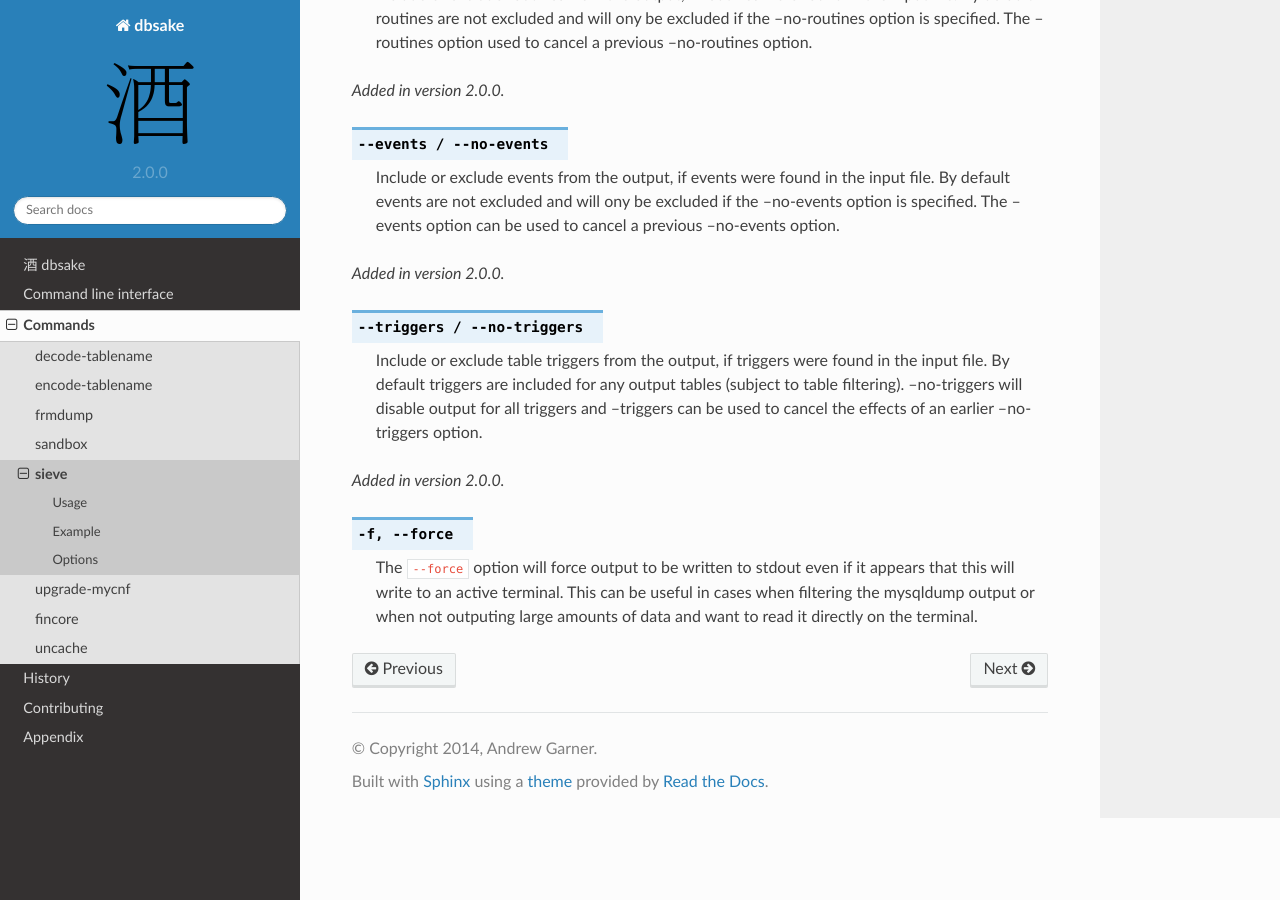
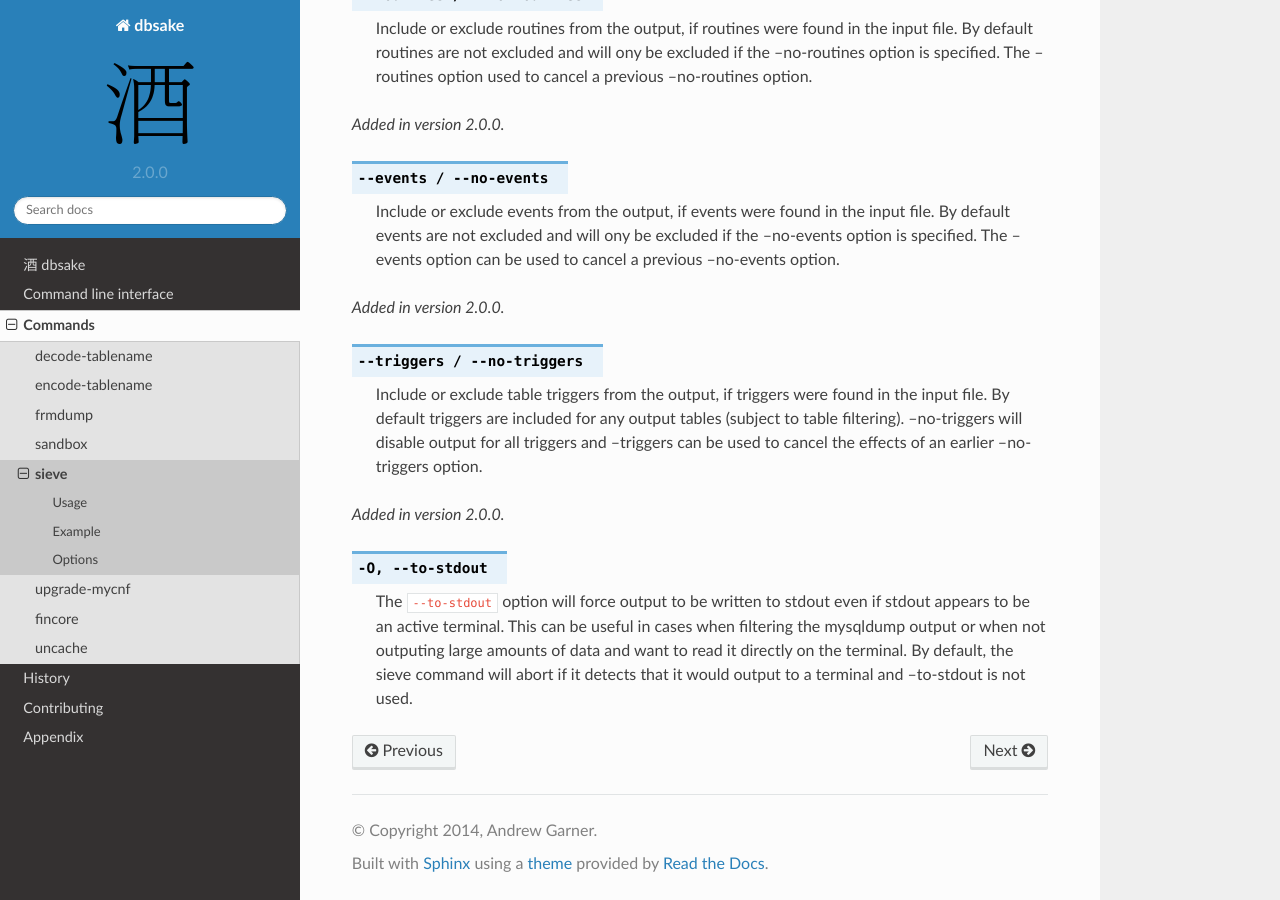
Before and after one commit to abg/dbsake, a Sphinx documentation site: the page built from docs/commands/sieve.rst, in a window 1280 px wide and 900 px high, scrolled down 4585 px. Built offline with Sphinx 7.4.7 and the Read the Docs theme 2.0.0, drawn with Linux system fonts in a browser that asks for light colours; some of the changed text lies outside the part shown.

Commit message:
rename sieve --force to --to-stdout

```diff
--- a/docs/commands/sieve.rst
+++ b/docs/commands/sieve.rst
@@ -24,7 +24,7 @@ Usage
 
 .. code-block:: bash
 
-   Usage: dbsake sieve [OPTIONS]
+   Usage: dbsake sieve [options]
 
      Filter and transform mysqldump output.
 
@@ -55,12 +55,15 @@ Usage
      --table-data / --no-table-data  Include/exclude table data from output
      --routines / --no-routines      Include / exclude database routines from
                                      output
+     --events / --no-events          Include / exclude database events from
+                                     output
      --triggers / --no-triggers      Include/exclude table triggers from output
      --master-data / --no-master-data
                                      Uncomment/comment CHANGE MASTER in input, if
                                      present
-     -f, --force                     Force various behaviors in this command
+     -O, --to-stdout                 Force output on stdout, even to a terminal.
      -?, --help                      Show this message and exit.
+
 
 Example
 .......
@@ -262,9 +265,11 @@ Options
 
 .. versionadded:: 2.0.0
 
-.. option:: -f, --force
+.. option:: -O, --to-stdout
 
-   The ``--force`` option will force output to be written to stdout even if it
-   appears that this will write to an active terminal. This can be useful in
-   cases when filtering the mysqldump output or when not outputing large
-   amounts of data and want to read it directly on the terminal.
+   The ``--to-stdout`` option will force output to be written to stdout even if
+   stdout appears to be an active terminal. This can be useful in cases when
+   filtering the mysqldump output or when not outputing large amounts of data
+   and want to read it directly on the terminal. By default, the sieve command
+   will abort if it detects that it would output to a terminal and --to-stdout
+   is not used.
```
Also changed, not shown: 1 other file.
